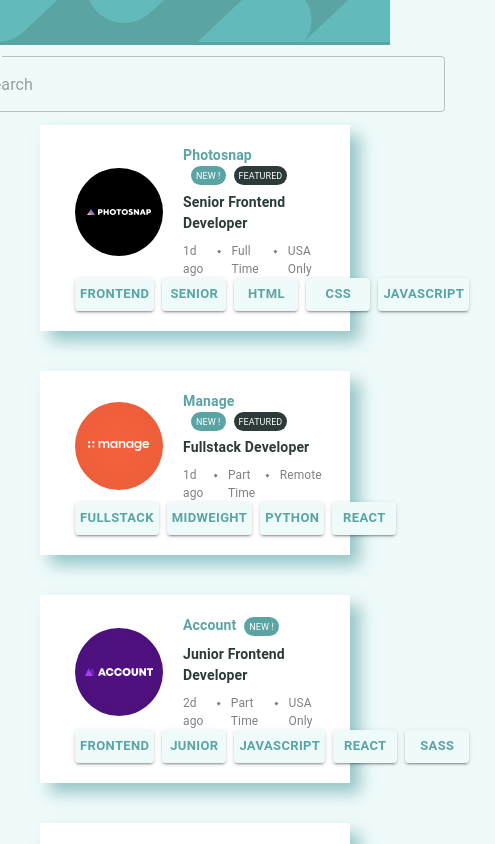
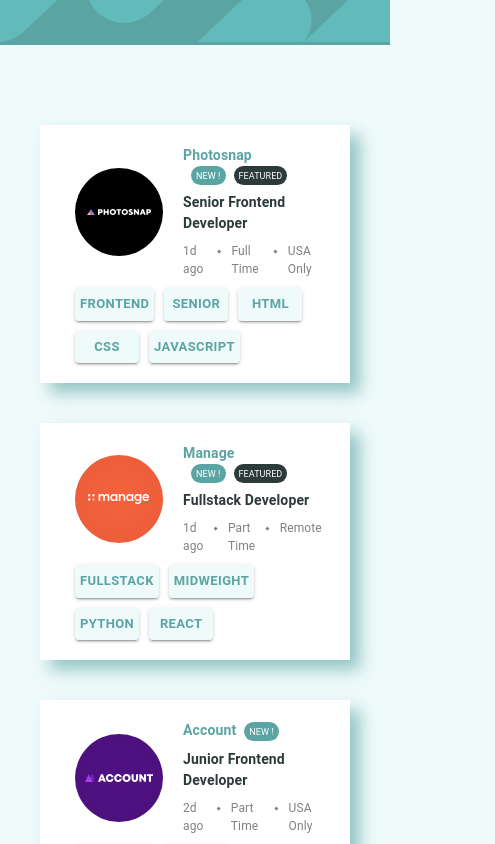
Before and after one commit to Guga-Kobakhidze/Frontend-Mentor-Job-listings-with-filtering, a React (Vite) app: page / in a window 390 px wide. Shown: the top 844 px of the page, 495 px wide, since content can reach past the window. Built offline with nearby package versions, Linux system fonts and the light colour scheme.

Commit message:
adding button and searchbar response

```diff
--- a/src/assets/styles/index.css
+++ b/src/assets/styles/index.css
@@ -145,3 +145,9 @@ table {
   width: 100%;
   margin: 0 auto;
 }
+
+@media screen and (max-width: 1200px) {
+  #form {
+    margin: 0;
+  }
+}
--- a/src/components/button/ButtonStyle.tsx
+++ b/src/components/button/ButtonStyle.tsx
@@ -8,7 +8,7 @@ const ButtonStyle: React.FC<ButtonProps> = ({ name, onClick, onFind }) => {
   };
 
   return (
-    <form onClick={onFind}>
+    <form onClick={onFind} id="form">
       <Button
         onClick={onBtnClick}
         variant="contained"
--- a/src/components/card/Card.tsx
+++ b/src/components/card/Card.tsx
@@ -50,7 +50,17 @@ const Card: React.FC<productProps> = ({ product, clickBtn, onFind }) => {
           </Typography>
         </div>
       </Box>
-      <Stack spacing={1} direction={"row"}>
+      <Stack
+        spacing={1}
+        direction={"row"}
+        sx={{
+          "@media screen and (max-width: 1200px)": {
+            flexWrap: "wrap",
+            gap: "10px",
+            marginTop: "10px",
+          },
+        }}
+      >
         <ButtonStyle name={product.role} onClick={clickBtn} onFind={onFind} />
         <ButtonStyle name={product.level} onClick={clickBtn} onFind={onFind} />
         {product.languages.map((language, index) => (
--- a/src/components/search/SearchBar.tsx
+++ b/src/components/search/SearchBar.tsx
@@ -36,6 +36,15 @@ const SearchInput: React.FC<SearchInputProps> = ({ onSearchChange }) => {
           top: "10%",
           left: "50%",
           transform: "translate(-50%, -50%)",
+
+          "@media screen and (max-width: 1200px)": {
+            top: "40px",
+            height: "40px",
+          },
+
+          "@media screen and (max-width: 800px)": {
+            display: "none",
+          },
         }}
       />
     </form>
```
